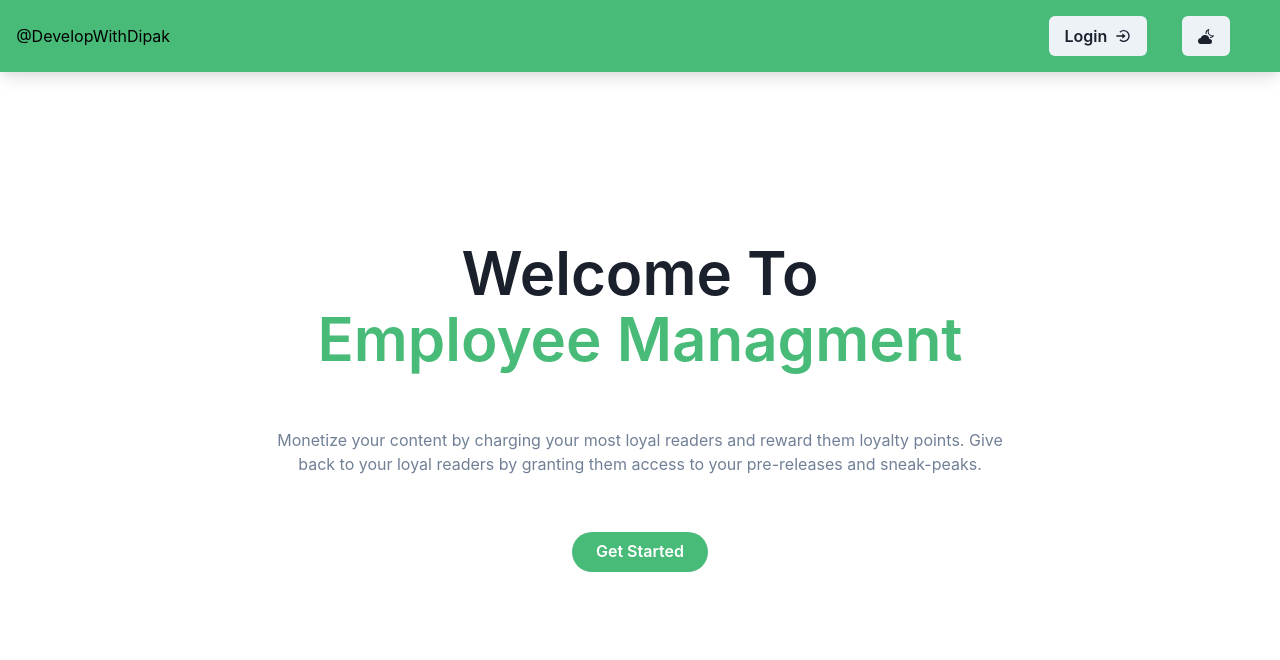
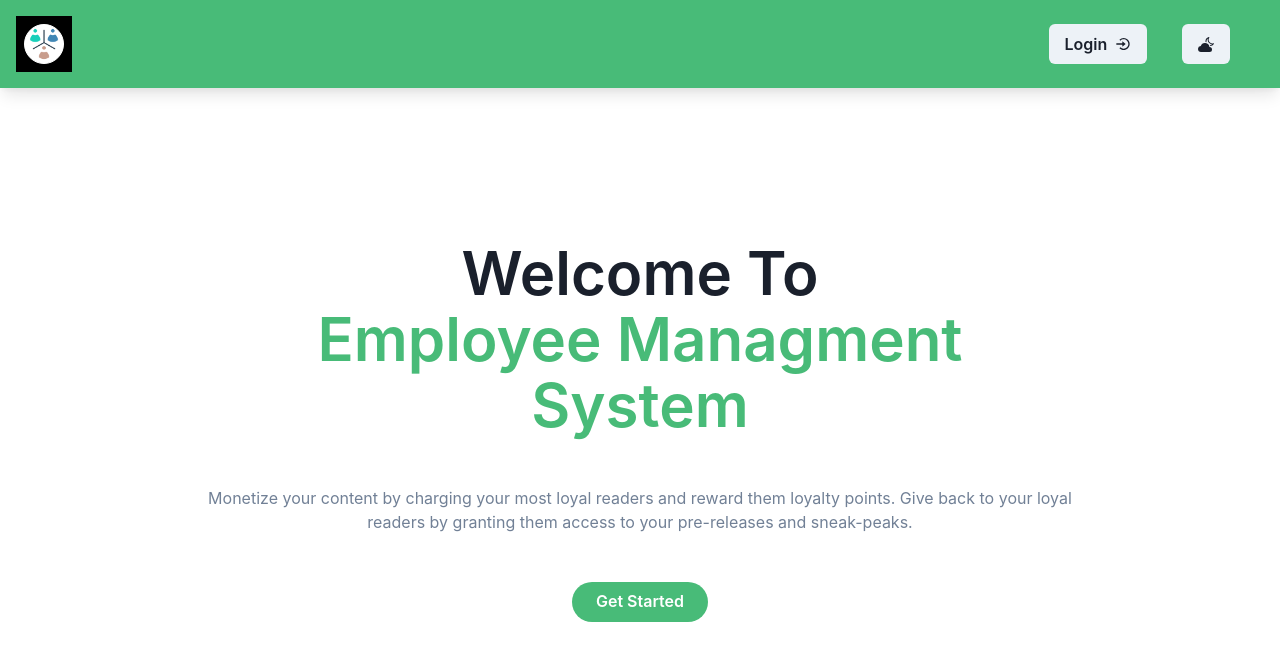
Before and after one commit to itsDipaks/EmployeeManagement, a React (Vite) app in the folder EmployeeManagementSystem/: page / in a window 1280 px wide. Shown: the top 660 px of the page. Built offline with nearby package versions, Linux system fonts and the light colour scheme.

Commit message:
Feeds Page Styling Completed

```diff
--- a/EmployeeManagementSystem/src/Components/CustomLoader/DataName.module.css
+++ b/EmployeeManagementSystem/src/Components/CustomLoader/DataName.module.css
@@ -1,37 +1,34 @@
 .loader {
-    width: 48px;
-    height: 48px;
-    position: relative;
-    animation : rotate 4s linear infinite;
+    position: absolute;
+    display: flex;
+top: 30vh;
+left: 50vw;
   }
-  .loader:before,
-  .loader:after {
-    content:"";
-    display: block;
-    border: 24px solid;
-    border-color: transparent transparent #c6c2c2  #c6c2c2;
-    position: absolute;
-    left: 0;
-    top: 0;
-    animation: mvx 1s infinite ease-in;
-  }
-  .loader:before {
-    left: -1px;
-    top: 1px;
-    border-color:#158a22  #158a22 transparent transparent;
-    animation-name:mvrx;
+  .loader:before , .loader:after {
+      content: '';
+      width: 15px;
+      height: 15px;
+      display: inline-block;
+      position: relative;
+      margin: 0  5px  ;
+      border-radius: 50%;
+      color: #000000;
+      background: currentColor;
+      box-shadow: 50px 0 ,  -50px 0;
+      animation: left 1s infinite ease-in-out;
+    }
+    .loader:after {
+      color: green;
+      animation: right 1.1s infinite ease-in-out;
+    }
+
+
+  @keyframes right {
+    0% , 100%{transform: translateY(-10px) }
+    50% { transform: translateY(10px) }
   }
 
-  @keyframes rotate {
-    100% {transform: rotate(360deg)}
+  @keyframes left {
+    0% , 100%{ transform: translateY(10px) }
+    50% { transform: translateY(-10px) }
   }
-  @keyframes mvx {
-    0% , 15% {transform: translate(0 , 0) rotate(0deg)}
-    50% {transform: translate(-50% , 50%) rotate(180deg)}
-    100% {transform: translate(0% , 0%) rotate(180deg)}
-  }
-  @keyframes mvrx {
-    0% , 15%  {transform: translate(0 , 0) rotate(0deg)}
-    50% {transform: translate(50% , -50%) rotate(180deg)}
-    100% {transform: translate(0% , 0%) rotate(180deg)}
-  }
--- a/EmployeeManagementSystem/src/Components/EmployeePages/AddressDetails.jsx
+++ b/EmployeeManagementSystem/src/Components/EmployeePages/AddressDetails.jsx
@@ -7,6 +7,7 @@ import {
   PinInput,
   PinInputField,
   Select,
+  Textarea,
   VStack,
 } from "@chakra-ui/react";
 import React, {useEffect, useState} from "react";
@@ -88,11 +89,12 @@ const AddressDetails = ({
       <Flex w={"100%"} flexDirection="column" gap={4}>
         <Flex mt={2} gap={8}>
           <FormControl isRequired>
-            <FormLabel> Country </FormLabel>
+            <FormLabel  color={"blue.700"}> Country </FormLabel>
             <Select
               placeholder="Select Country"
               onChange={counrtyfunc}
-              border={"1px solid gray"}
+              border={"1px"}
+              borderColor={"blue.400"}
             >
               {countrydata?.map((el) => (
                 <option value={el.iso2}  >{el.name} </option>
@@ -100,11 +102,12 @@ const AddressDetails = ({
             </Select>
           </FormControl>
           <FormControl isRequired>
-            <FormLabel> State </FormLabel>
+            <FormLabel  color={"blue.700"}> State </FormLabel>
             <Select
               placeholder="Select State"
               onChange={statefunc}
-              border={"1px solid gray"}
+              border={"1px"}
+              borderColor={"blue.400"}
             >
               {statesdata?.map((el) => (
                 <option value={el.iso2}>{el.name} </option>
@@ -112,11 +115,12 @@ const AddressDetails = ({
             </Select>
           </FormControl>
           <FormControl isRequired>
-            <FormLabel> City</FormLabel>
+            <FormLabel  color={"blue.700"}> City</FormLabel>
             <Select
               placeholder="Select City"
               onChange={cityfunc}
-              border={"1px solid gray"}
+              border={"1px "}
+              borderColor={"blue.400"}
             >
               {citydata?.map((el) => (
                 <option value={el.iso2}>{el.name} </option>
@@ -124,14 +128,15 @@ const AddressDetails = ({
             </Select>
           </FormControl>
         </Flex>
-        <Flex gap={14}>
+        <Flex gap={14}     w={"50%"}>
           <FormControl isRequired>
-            <FormLabel>Streat Name </FormLabel>
-            <Input
+            <FormLabel  color={"blue.700"}>Streat Name </FormLabel>
+            <Textarea
               placeholder="Enter Streat/Area/Location"
               onChange={(e)=>setstreetaddress(e.target.value)}
               colorScheme={"red"}
-              border={"1px solid gray"}
+              border={"1px"}
+              borderColor={"blue.400"}
             />
           </FormControl>
 
--- a/EmployeeManagementSystem/src/Components/HomeComponents/Intro.jsx
+++ b/EmployeeManagementSystem/src/Components/HomeComponents/Intro.jsx
@@ -15,11 +15,11 @@ import {Link} from "react-router-dom";
 const Intro = () => {
   return (
     <div>
-      <Container maxW={"3xl"}>
+      <Container maxW={"4xl"}>
         <Stack
           as={Box}
           textAlign={"center"}
-          spacing={{base: 8, md: 14}}
+          spacing={{base: 8, md: 12}}
           py={{base: 20, md: 36}}
         >
           <Heading
@@ -29,7 +29,7 @@ const Intro = () => {
           >
             Welcome To <br />
             <Text as={"span"} color={"green.400"}>
-              Employee Managment
+              Employee Managment System
             </Text>
           </Heading>
           <Text color={"gray.500"}>
--- /dev/null
+++ b/EmployeeManagementSystem/src/Components/Logo.jsx
@@ -0,0 +1,65 @@
+import React from 'react'
+import { Avatar, Box, Flex, keyframes } from '@chakra-ui/react';
+import logo from "../assets/Weblogo.png"
+const Logo = () => {
+    const size = '40px';
+    const color = 'black';
+
+    const pulseRing = keyframes`
+      0% {
+      transform: scale(0.33);
+    }
+    40%,
+    50% {
+      opacity: 0;
+    }
+    100% {
+      opacity: 0;
+    }
+      `;
+  return (
+    <div>
+
+        <Flex
+      justifyContent="center"
+      alignItems="center"
+      h="full"
+      w="full"
+      p={2}
+      overflow="hidden">
+
+      {/* Ideally, only the box should be used. The <Flex /> is used to style the preview. */}
+      <Box
+        as="div"
+        position="relative"
+        w={size}
+        h={size}
+        _before={{
+          content: "''",
+          position: 'relative',
+          display: 'block',
+          width: '300%',
+          height: '300%',
+          boxSizing: 'border-box',
+          marginLeft: '-100%',
+          marginTop: '-100%',
+          borderRadius: '50%',
+          bgColor: color,
+          animation: `2.25s ${pulseRing} cubic-bezier(0.455, 0.03, 0.515, 0.955) -0.4s infinite`,
+        }}>
+        <Avatar
+          src={logo}
+          size="50%"
+          position="absolute"
+          top={0}
+          left={0}
+          border={"1px"}
+          bg={"white"}
+        />
+      </Box>
+    </Flex>
+    </div>
+  )
+}
+
+export default Logo
--- a/EmployeeManagementSystem/src/Components/Navbar.jsx
+++ b/EmployeeManagementSystem/src/Components/Navbar.jsx
@@ -17,7 +17,8 @@ import {BiLogInCircle, BiLogOutCircle} from "react-icons/bi";
 import {useDispatch, useSelector} from "react-redux";
 import {getlocalsdata} from "../assets/Localstorage";
 import {userLogout} from "../Redux/Auth/Auth.action";
-
+import weblogo from "../assets/WebLogo.png"
+import Logo from "./Logo";
 const Navbar = ({setispanel}) => {
   let dispatch = useDispatch();
   const navigate = useNavigate();
@@ -41,7 +42,8 @@ const Navbar = ({setispanel}) => {
         >
           <Link to={"/"}>
             {" "}
-            <Text>@DevelopWithDipak </Text>
+           <Logo/>
+
           </Link>
 
           <Flex
--- a/EmployeeManagementSystem/src/Pages/EmployeePages/Profilepage.jsx
+++ b/EmployeeManagementSystem/src/Pages/EmployeePages/Profilepage.jsx
@@ -239,13 +239,13 @@ const Profilepage = () => {
           <Box bg={"gray.100"} w={"100%"} p={14}>
             <form>
               <FormControl isRequired w={"40%"}>
-                <FormLabel>Mobile No: </FormLabel>
+                <FormLabel color={"blue.700"}>Mobile No: </FormLabel>
                 <Input
                   placeholder="Enter Nobile Number"
                   name="conformpassword"
                   onChange={(e) => setmobileno(e.target.value)}
                   type="number"
-                  border={"1px solid gray"}
+                  border={"1px solid green"}
                 />
               </FormControl>
 
--- a/EmployeeManagementSystem/src/Redux/Auth/Auth.reducer.js
+++ b/EmployeeManagementSystem/src/Redux/Auth/Auth.reducer.js
@@ -8,13 +8,14 @@ import {
 const token = JSON.parse(localStorage.getItem("token")) || null
 const isadmin = JSON.parse(localStorage.getItem("isadmin")) || false
 const email = JSON.parse(localStorage.getItem("email")) || false
+const name = JSON.parse(localStorage.getItem("email")) || false
 let initialstate = {
   LoadAuth: false,
   error: false,
   token: token,
   isadmin: isadmin,
   msg: null,
-  name:null,
+  name:name,
   email:email
 };
 
@@ -31,6 +32,7 @@ export const AuthReducer = (state = initialstate, {type, payload}) => {
         localStorage.setItem("token", JSON.stringify(payload?.data?.token));
         localStorage.setItem("isadmin", JSON.stringify(payload?.data?.isAdmin));
         localStorage.setItem("email", JSON.stringify(payload?.data?.userinfo.email));
+        localStorage.setItem("name", JSON.stringify(payload.data.userinfo.name));
       }
       return {
         ...state,
--- a/EmployeeManagementSystem/src/Redux/Feeds/Feeds.action.js
+++ b/EmployeeManagementSystem/src/Redux/Feeds/Feeds.action.js
@@ -72,6 +72,7 @@ export const Deletefeed = (FeedId) => (dispatch) => {
 
 export let CommentonFeed = (CommentMsg,FeedId,name,email) => async (dispatch) => {
   dispatch({type: FEEDS_GET_LOADING});
+  console.log(email)
   try {
     let AddComment = await axios.patch(
       `${Backendurl}/feed/addcomment`,
```
Also changed, not shown: EmployeeManagementSystem/src/Components/FeedsDashbordCompo/FeedsPost.jsx (+20 -17 lines), EmployeeManagementSystem/src/assets/WebLogo.png (added).
